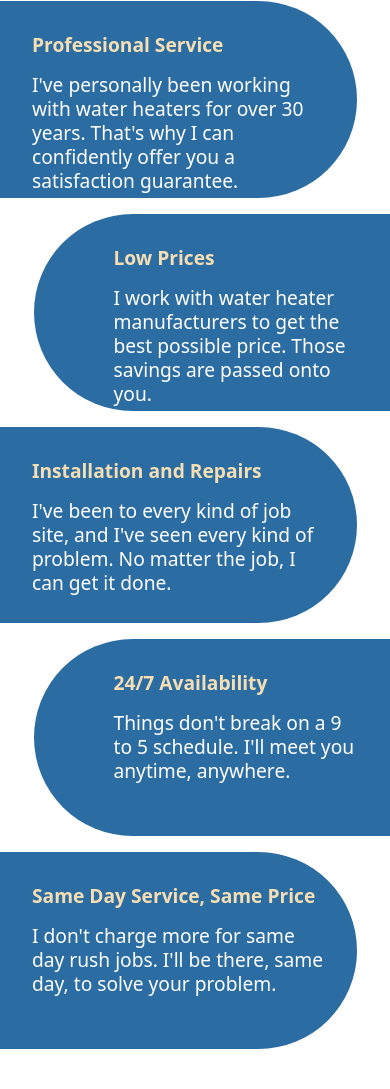
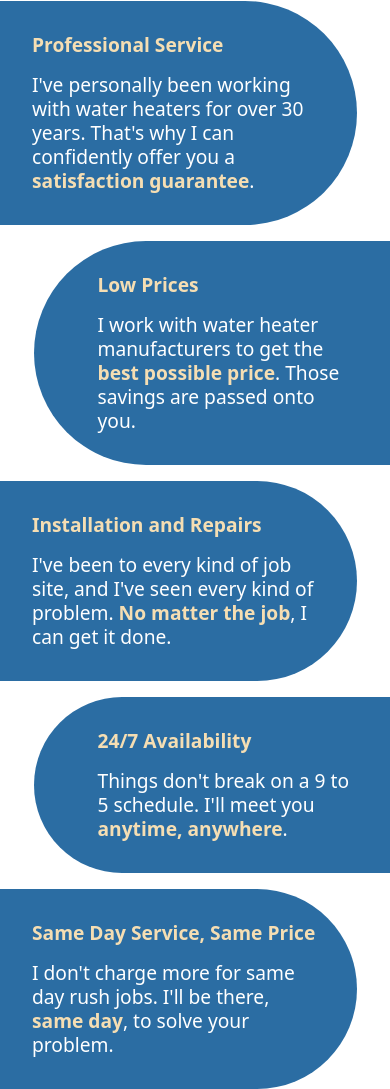
Before and after one commit to smartsiteweb/quality-water-heater-service, a plain HTML site: page index.html in a window 390 px wide. Shown: the part 2091-3180 px from the top of the page. Drawn offline with Linux system fonts and the light colour scheme.

Commit message:
Fix good hands mobile styling

```diff
--- a/index.html
+++ b/index.html
@@ -116,7 +116,7 @@
         <h3> Professional Service </h3>
 
         <p>
-           I've personally been working with water heaters for over 30 years. That's why I can confidently offer you a satisfaction guarantee.
+           I've personally been working with water heaters for over 30 years. That's why I can confidently offer you a <span>satisfaction guarantee</span>.
         </p>
 
       </li>
@@ -125,7 +125,7 @@
         <h3> Low Prices </h3>
 
         <p>
-          I work with water heater manufacturers to get the best possible price. Those savings are passed onto you.
+          I work with water heater manufacturers to get the <span>best possible price</span>. Those savings are passed onto you.
         </p>
         <!-- <img src="./assets/wrench.svg" /> -->
          <!-- <img src="./assets/stock 1.webp" /> -->
@@ -136,7 +136,7 @@
         <h3> Installation and Repairs </h3>
 
         <p>
-          I've been to every kind of job site, and I've seen every kind of problem. No matter the job, I can get it done.
+          I've been to every kind of job site, and I've seen every kind of problem. <span>No matter the job</span>, I can get it done.
         </p>
         <!-- <img src="./assets/wrench.svg" /> -->
          <!-- <img src="./assets/stock 1.webp" /> -->
@@ -147,7 +147,7 @@
         <h3> 24/7 Availability </h3>
 
         <p>
-          Things don't break on a 9 to 5 schedule. I'll meet you anytime, anywhere.
+          Things don't break on a 9 to 5 schedule. I'll meet you <span>anytime, anywhere</span>.
         </p>
 
         <!-- <img src="./assets/stock 2.jpg" /> -->
@@ -157,7 +157,7 @@
         <h3> Same Day Service, Same Price </h3>
 
         <p>
-          I don't charge more for same day rush jobs. I'll be there, same day, to solve your problem.
+          I don't charge more for same day rush jobs. I'll be there, <span>same day</span>, to solve your problem.
         </p>
         <!-- <img src="./assets/stock 3.jpg" /> -->
       </li>
--- a/style.css
+++ b/style.css
@@ -228,7 +228,8 @@ header {
     /* height: 3rem; */
     /* width: calc(100% - 2.4rem); */
     width: 75%;
-    height: 8.3rem;
+    /* height: 8rem; */
+    height: fit-content;
 
     /* justify-content: space-between; */
 
@@ -254,18 +255,18 @@ header {
   }
 
   li:nth-child(even) {
-    border-top-left-radius: 7rem;
-    border-bottom-left-radius: 7rem;
+    border-top-left-radius: 10rem;
+    border-bottom-left-radius: 10rem;
     right: calc(-12.5% + 2rem);
 
     p, h3 {
-      margin-left: 3rem;
+      margin-left: 2rem;
     }
   }
 
   li:nth-child(odd) {
-    border-top-right-radius: 7rem;
-    border-bottom-right-radius: 7rem;
+    border-top-right-radius: 10rem;
+    border-bottom-right-radius: 10rem;
     left: calc(-12.5% + 2rem);
   }
 }
```
